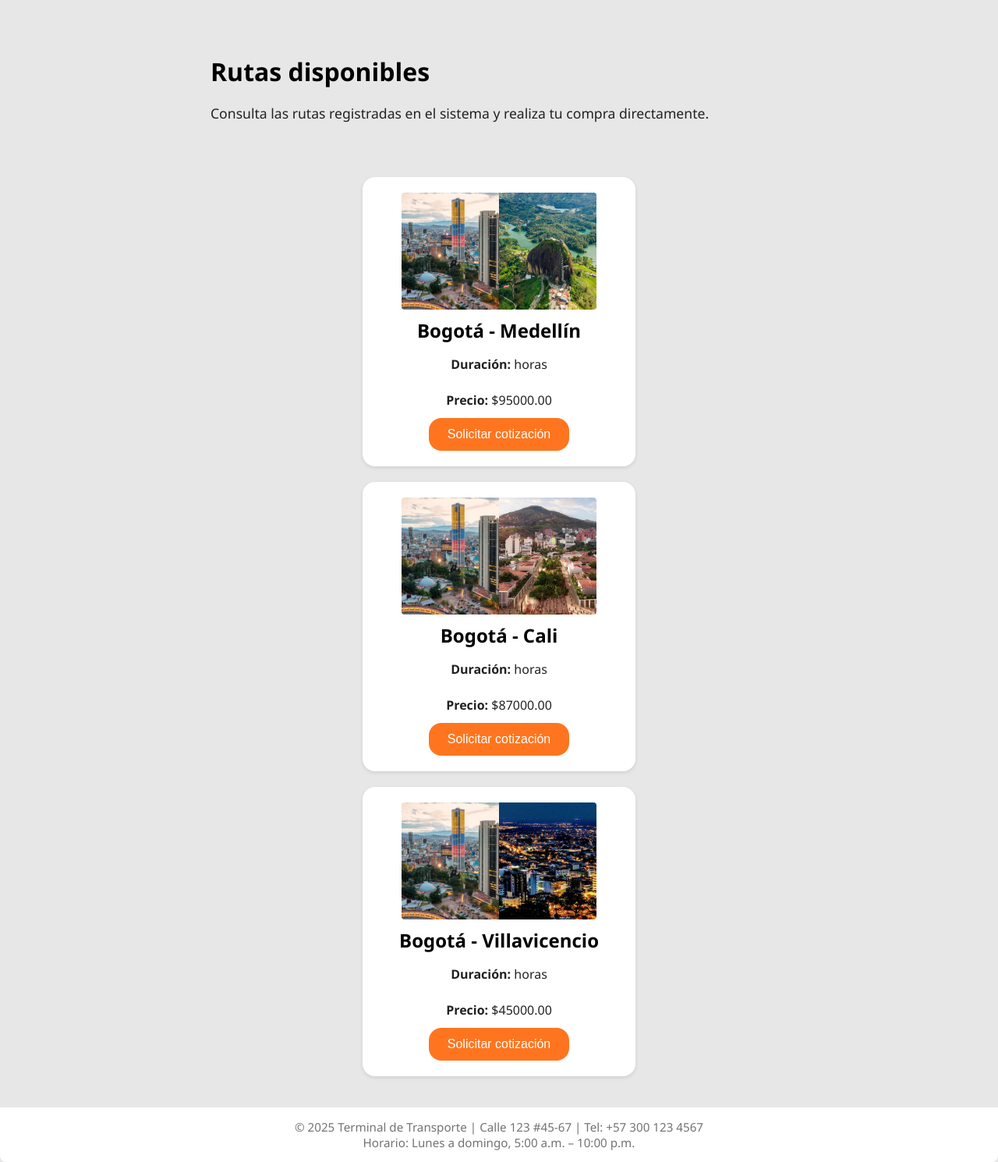
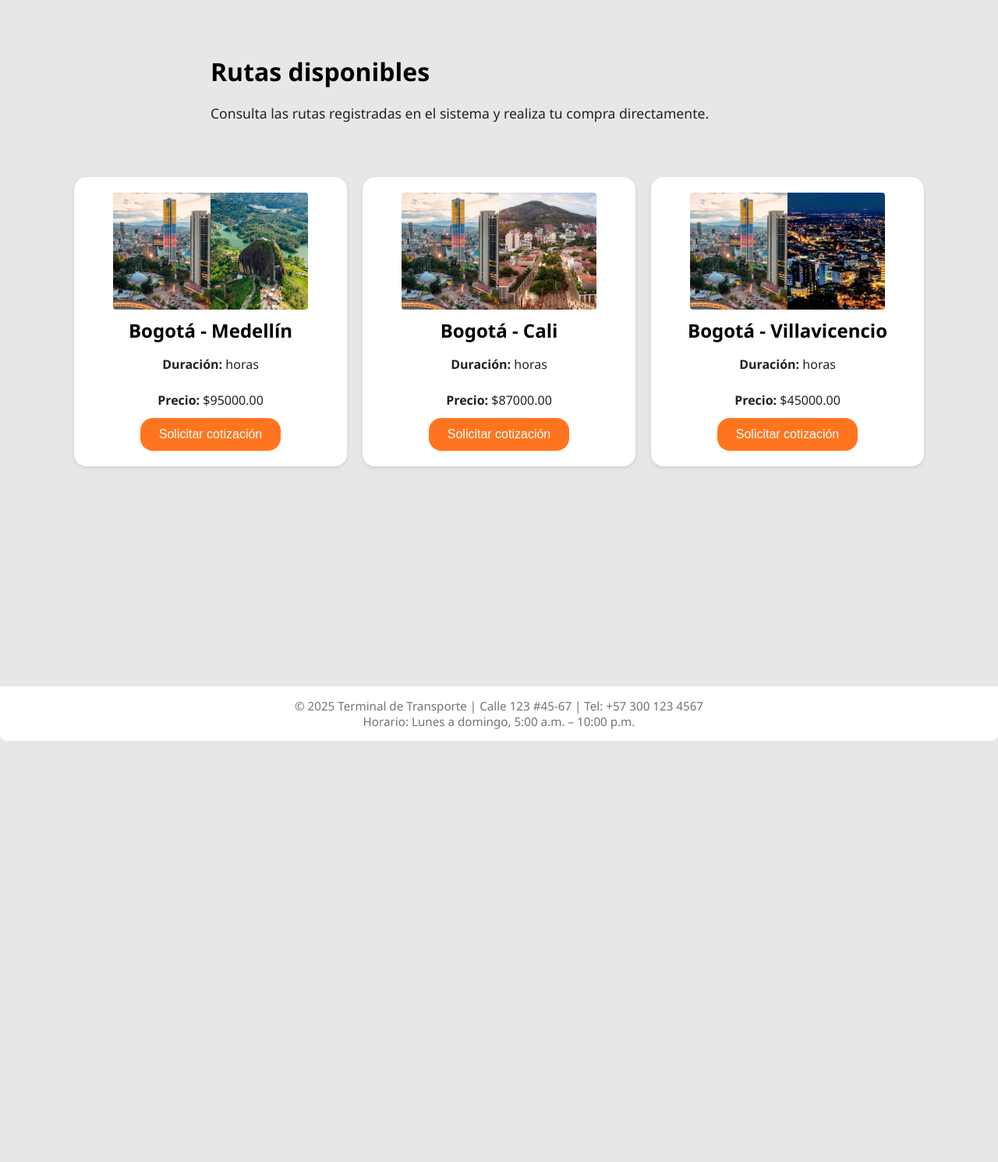
Before and after one commit to JuanD-Luna/Terminal-Trasporte-UNAD, a PHP site: page /pages/rutas.php in a window 1280 px wide. Shown: the part 92-1582 px from the top of the page at 78% size. After the commit the page ends 1042 px from the top, so only its background shows below. Run offline with PHP 8.4, Linux system fonts and the light colour scheme; data comes from the database, SQL or seed files in the repository; data that the repository does not hold is empty.

Commit message:
Cambiar layout de rutas: de vertical a horizontal con flex-wrap
- Modificar .container-rutas de flex-direction: column a flex-direction: row
- Agregar flex-wrap: wrap para distribución automática en múltiples filas
- Ajustar align-items para mejor alineación

```diff
--- a/css/styles.css
+++ b/css/styles.css
@@ -114,12 +114,13 @@
 
 .container-rutas {
     display: flex;
-    flex-direction: column;
+    flex-direction: row;
+    flex-wrap: wrap;
     gap: 20px;
     margin-top: 20px;
     margin-left: auto;
     margin-right: auto;
-    align-items: center;
+    align-items: flex-start;
     justify-content: center;
     padding: 0 20px;
 }
```
